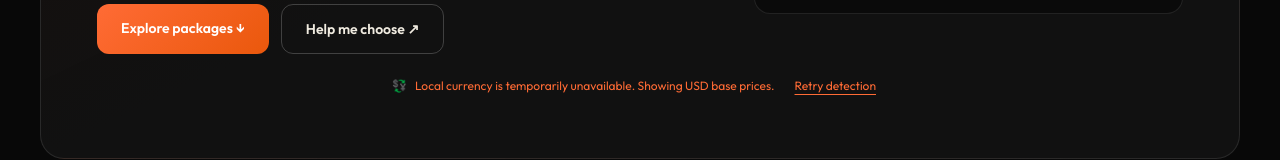
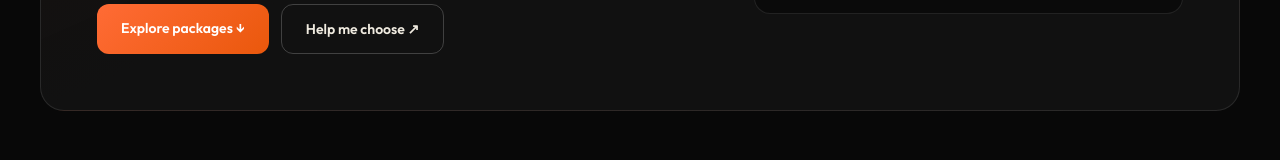
Before and after one commit to itsayopapi/ayo-creative, a React (Vite) app: page /pricing in a window 1280 px wide. Shown: the part 595-755 px from the top of the page. Built offline with nearby package versions, Linux system fonts and the light colour scheme; no server answers; the HTML template or start-up script is replaced by a standard one.

Commit message:
pricing page update

```diff
--- a/src/pages/Pricing.tsx
+++ b/src/pages/Pricing.tsx
@@ -12,7 +12,7 @@ export default function PricingPage() {
     "Website pricing from $100 USD: landing pages and portfolios $100–$200; company sites, starter stores and scoped backend projects $300–$500. Hosting and domain setup excluded.",
     "/pricing"
   );
-  const { info, convert, localize, loading, failed, retry } = useCurrency();
+  const { info, convert, localize, loading } = useCurrency();
 
   return (
       <div className="pt-20 sm:pt-24 pb-12 px-5 sm:px-6 md:px-10 border-t border-white/5">
@@ -41,17 +41,6 @@ export default function PricingPage() {
               </ul>
             </aside>
           </div>
-          <p role="status" className="text-[#ff6b35] text-xs mt-4 flex flex-wrap items-center justify-center gap-2">
-            <span aria-hidden="true">💱</span>
-            {loading
-              ? "Detecting your local currency from your IP address…"
-              : failed
-                ? "Local currency is temporarily unavailable. Showing USD base prices."
-                : info.code === "USD"
-                  ? "Prices automatically selected in USD based on your approximate IP location."
-                  : `Automatically showing approximate ${info.code} prices based on your IP location. Your quote confirms the final amount.`}
-            {failed && <button type="button" onClick={retry} className="underline underline-offset-4 rounded-lg px-3 py-2 focus-visible:outline focus-visible:outline-2">Retry detection</button>}
-          </p>
         </div>
         <div id="website-packages" className="scroll-mt-28 mb-8 flex flex-col lg:flex-row lg:items-end justify-between gap-4">
           <div><p className="text-[#ff6b35] text-xs uppercase tracking-widest mb-3">01 / Choose your website</p><h2 className="font-display text-3xl sm:text-4xl font-bold">A package for your next step.</h2></div>
```
